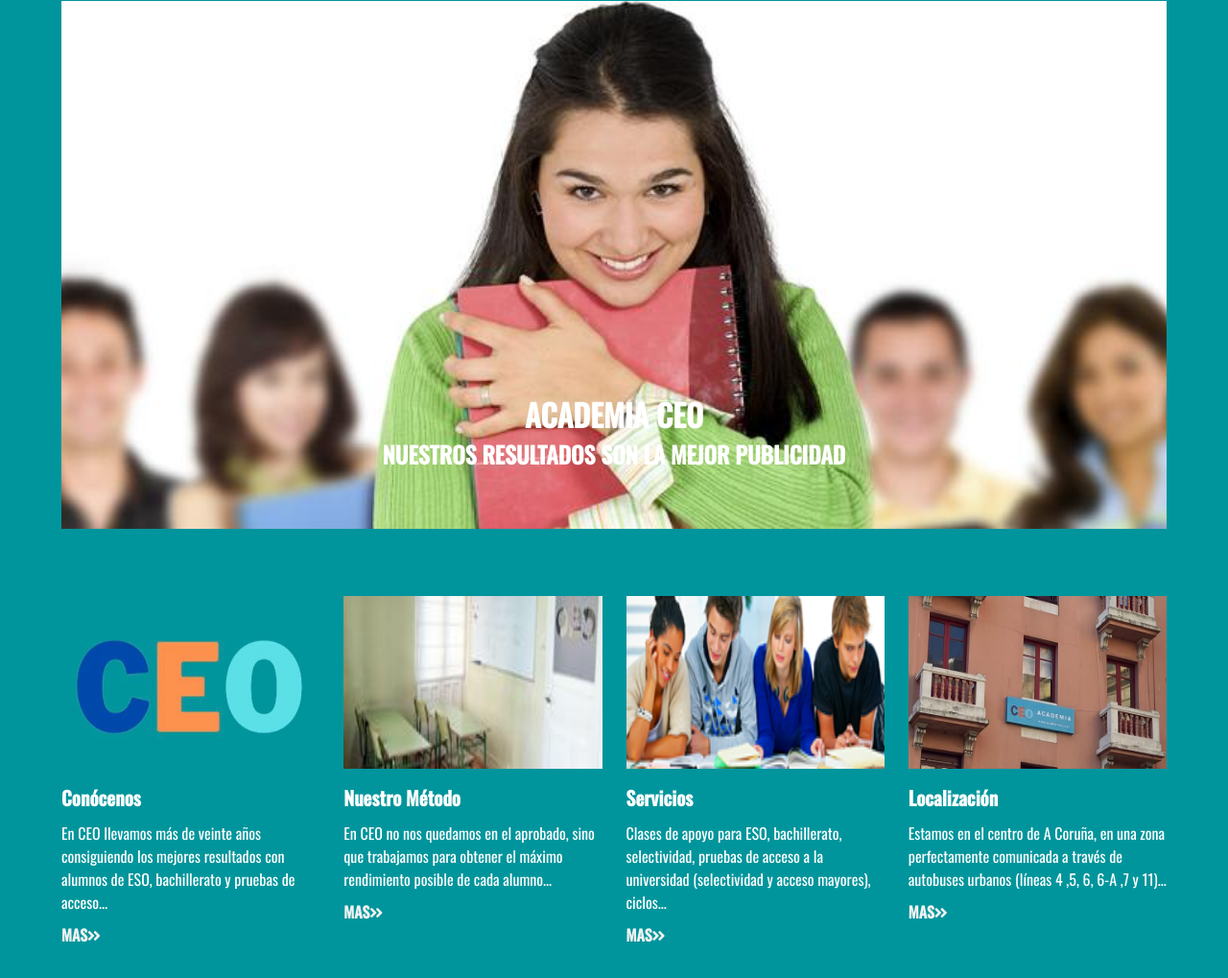
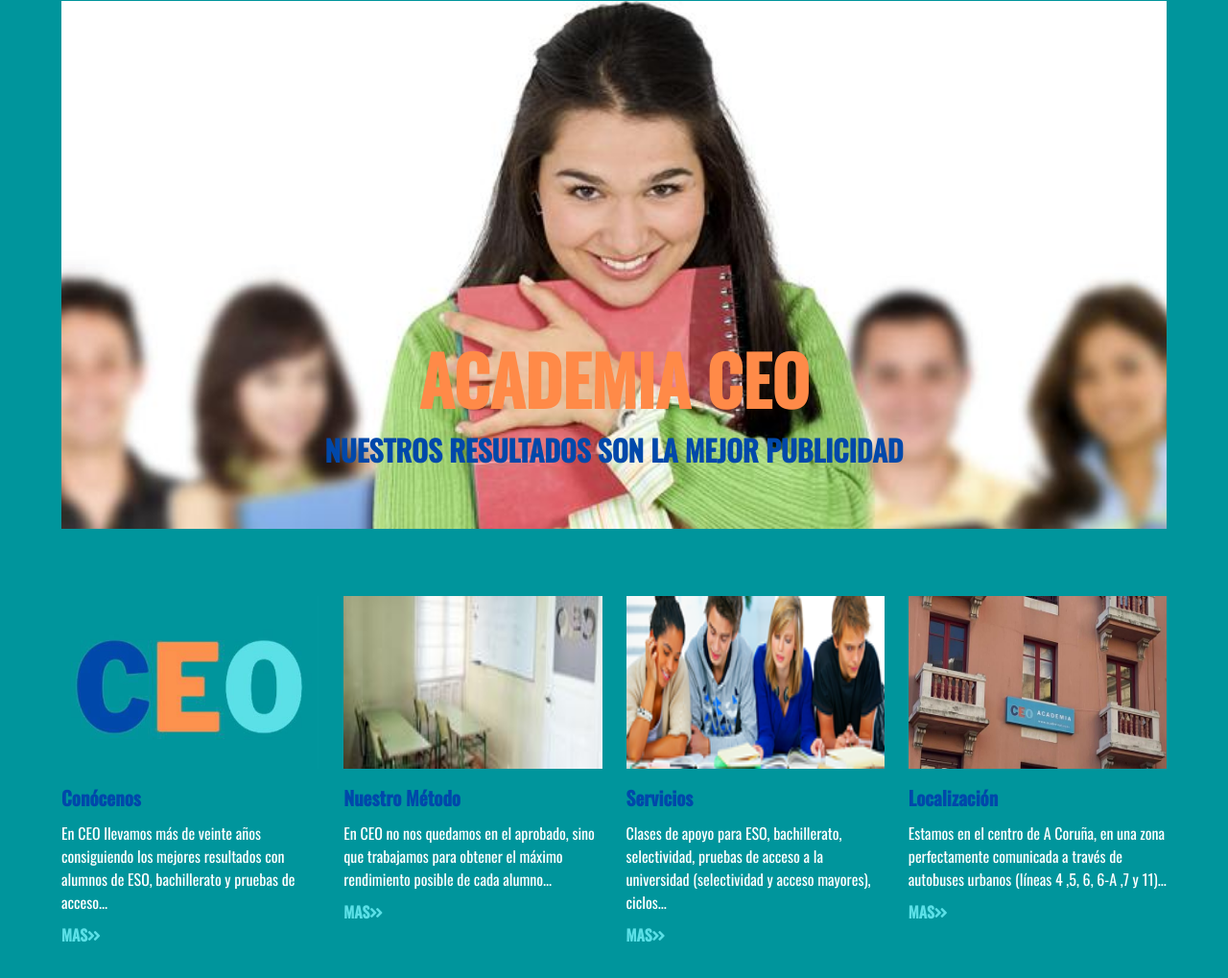
Before and after one commit to oSk4ar/pruebas, a plain HTML site: page index.html in a window 1280 px wide. Shown: the part 81-1100 px from the top of the page at 96% size. Drawn offline with nearby package versions, Linux system fonts and the light colour scheme.

Commit message:
Add files via upload

```diff
--- a/styles.css
+++ b/styles.css
@@ -121,10 +121,11 @@
 }
 
 /* News Cards */
+
 .news-cards {
   display: grid;
   grid-template-columns: repeat(4, 1fr);
-  gap: 25px;
+  grid-gap: 25px;
   margin: 70px 0;
 }
 
@@ -136,11 +137,12 @@
 .news-cards h3 {
   font-size: 20px;
   margin: 10px 0;
+  color: #0048aa;
 }
 
 .news-cards a {
   padding: 10px 0;
-  color: #f2f2f2;
+  color: #5be0e7;
   text-transform: uppercase;
   display: inline-block;
   font-weight: bold;
@@ -175,6 +177,16 @@
   display: flex;
   align-items: center;
   justify-content: center;
+}
+
+h1 {
+	color: #ff8a48;
+	font-size: 70px;
+}
+
+h2 {
+	color: #0048aa;
+	font-size: 30px;
 }
 
 .links a {
```
